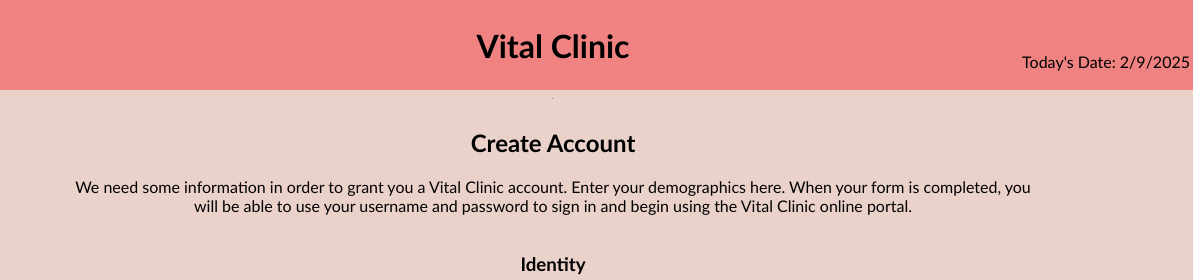
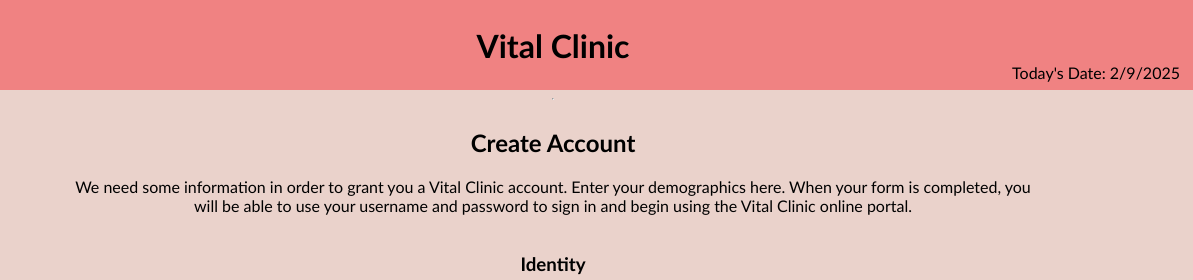
Before and after one commit to ChatAI-123/MIS-3371_Homework-1, a plain HTML site: page index.html in a window 1280 px wide. Shown: the top 280 px of the page, 87-1280 px from the left. Drawn offline with Linux system fonts and the light colour scheme.

Commit message:
Add files via upload

```diff
--- a/index.html
+++ b/index.html
@@ -24,8 +24,8 @@
                     <td>
                         <h1>Vital Clinic</h1>
                     </td>
-                    <td id="date" width="20%">
-                        <p>Today's Date: <span id="today"></span></p>
+                    <td id="date-cell" width="20%">
+                        <p id="date">Today's Date: <span id="today"></span></p>
                     </td>
                 </tr>
             </table>
--- a/style.css
+++ b/style.css
@@ -105,13 +105,20 @@ textarea {
     vertical-align: center;
 }
 
+#date-cell {
+    text-align: right;
+    vertical-align: bottom;
+}
+
 #date {
     text-align: right;
     vertical-align: bottom;
     font-family: var(--main-font-family);
     font-weight: normal;
-    margin-right: 5px;
+    margin-bottom: 5px;
+    margin-right: 10px;
 }
+
 #pg-description {
     text-align: center;
     font-family: var(--main-font-family);
```
